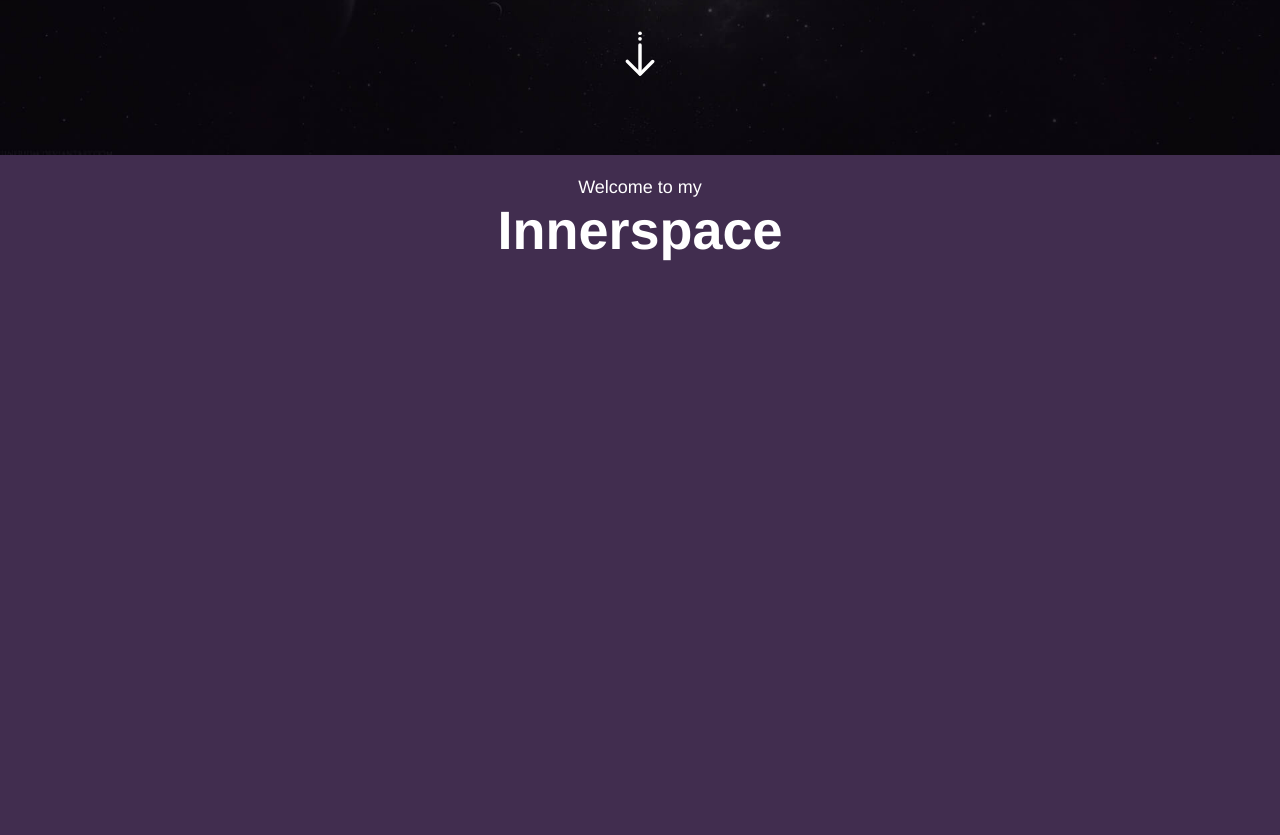
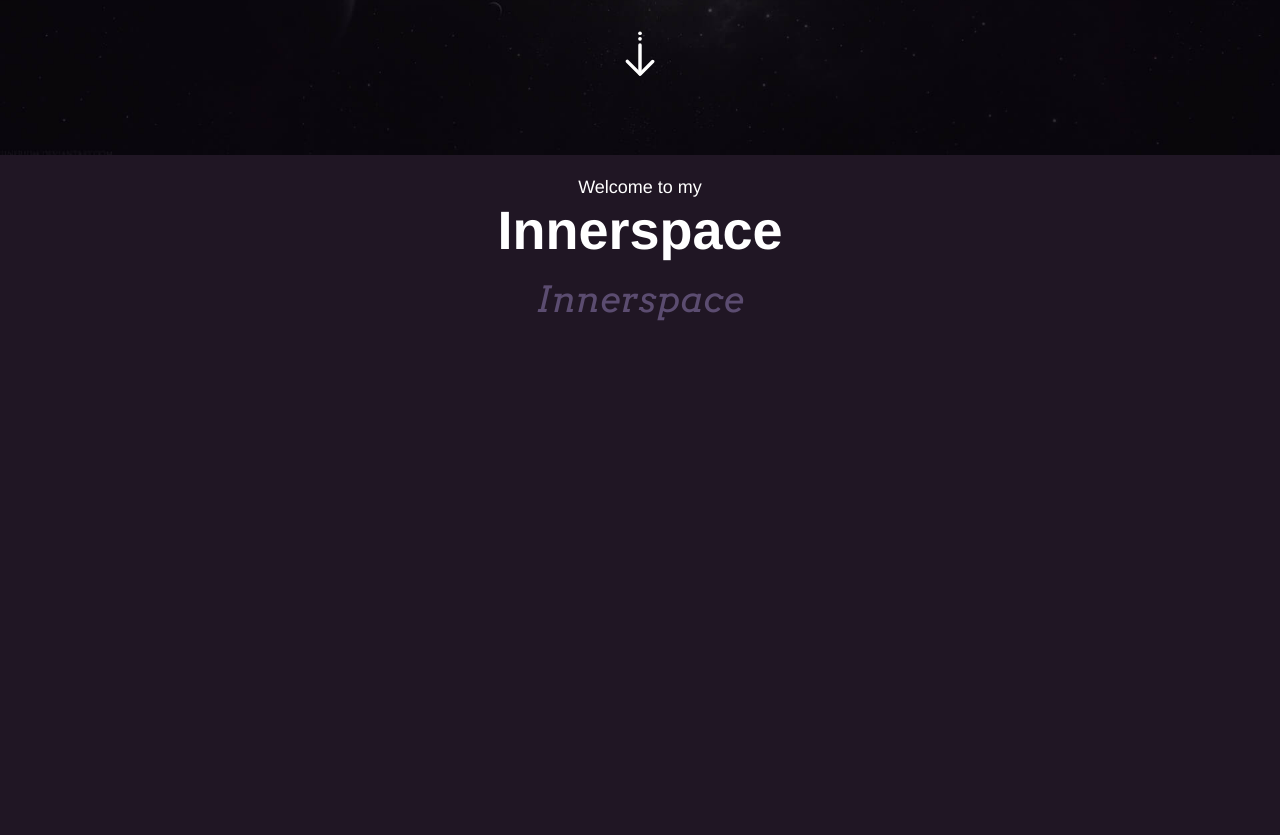
Before and after one commit to glyman01/NYCDA-Final-Project, a plain HTML site: page index.html in a window 1280 px wide. Shown: the part 645-1480 px from the top of the page. Drawn offline with nearby package versions, Linux system fonts and the light colour scheme.

Commit message:
Updated favicon, added Arvo font, swapped in new purple color variables

```diff
--- a/index.html
+++ b/index.html
@@ -11,7 +11,7 @@
 		<script src="js/bootstrap.min.js"></script>
 		<script src="js/classie.js"></script>
 		<script src="js/jquery.scrollTo.min.js"></script>
-		<link rel="shortcut icon" type="image/x-icon" href="image/favicon.ico">
+		<link rel="icon" href="image/favicon.png" type="image/x-icon">
 	</head>
 	<body>
 		<div id="loader-wrapper" class="content" style="display: none;">
@@ -80,6 +80,7 @@
 						<div class="block-center">
 							<p class="sub-head">Welcome to my</p>
 							<h1 class="headline">Innerspace</h1>
+							<h1 class="about-txt">Innerspace</h1>
 						</div>
 				</div>
 			</section>
--- a/stylesheets/main.scss
+++ b/stylesheets/main.scss
@@ -99,7 +99,16 @@ html>body .content {
     font-weight: bolder;
     font-size: 54px;
   }
+
+  .about-txt {
+    font-family: $arvo;
+    font-weight: 400;
+    font-style: italic;
+    color: $lte-purple;
+  }
 }
+
+
 
 
 .footer-txt {
--- a/stylesheets/partials/_colors.scss
+++ b/stylesheets/partials/_colors.scss
@@ -1,4 +1,5 @@
 $drk-gry: #58595B;
 $lte-gry: #DBDCDD;
-$drk-purple: #412D4F;
+$drk-purple: #201624;
+$lte-purple: #5B4C70;
 $sweet-cyan: #139EB0;
--- a/stylesheets/partials/_nav.scss
+++ b/stylesheets/partials/_nav.scss
@@ -129,7 +129,7 @@
 		height: 3px;
 		width: 0px;
 		background: transparent;
-		transition: width .4s ease-in-out, background-color .4s ease-in-out;
+		transition: width .24s ease-in-out, background-color .24s ease-in-out;
 	}
 	&:hover:after {
 		width: 100%;
--- a/stylesheets/partials/_typography.scss
+++ b/stylesheets/partials/_typography.scss
@@ -1,4 +1,9 @@
+@import url(https://fonts.googleapis.com/css?family=Arvo:400,400italic,700,700italic);
+
 $default-font: 'Helvetica Neue', Helvetica, Arial, sans-serif;
+
+$arvo: 'Arvo', serif;
+
 
 body {
 	font-family: $default-font;
```
Also changed, not shown: image/favicon.png (added), image/favicon_color.png (added), stylesheets/main.css, 1 other file.
